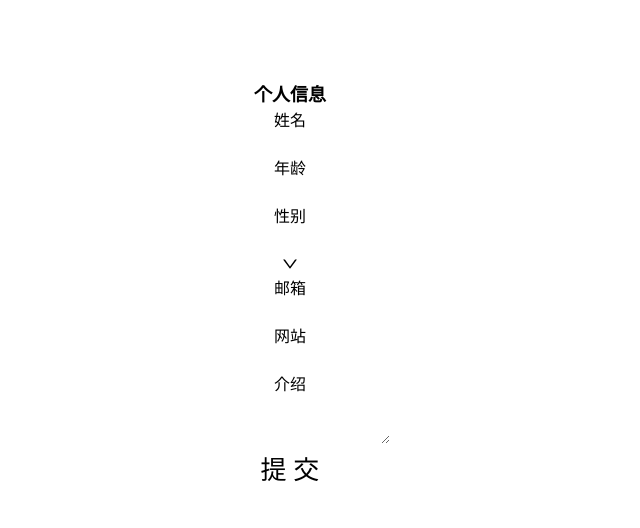
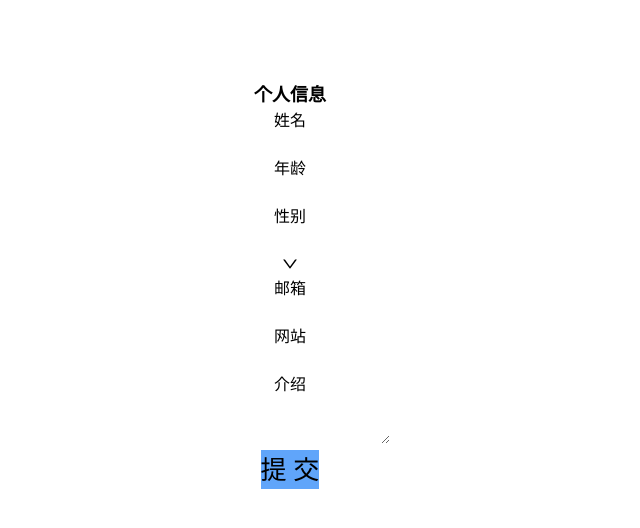
Before and after one commit to 532758463/react-third-from, a React (Vite) app: page /form-demo in a window 1280 px wide. Shown: the top 528 px of the page, without its empty margins (350-990 px from the left). Built offline with nearby package versions, Linux system fonts and the light colour scheme.

Commit message:
背景色调整

```diff
--- a/src/pages/third-from/index.tsx
+++ b/src/pages/third-from/index.tsx
@@ -180,7 +180,7 @@ const ThirdForm = () => {
         <Input.TextArea />
       </Form.Item>
       <Form.Item wrapperCol={{ ...layout.wrapperCol, offset: 4 }}>
-        <Button type="primary" htmlType="submit">
+        <Button className="bg-blue-400" type="primary" htmlType="submit">
           提交
         </Button>
       </Form.Item>
```
